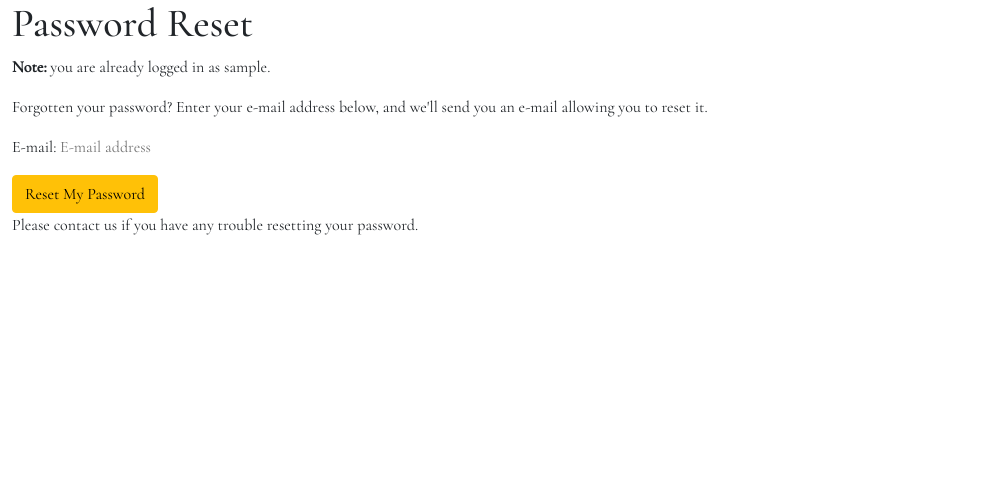
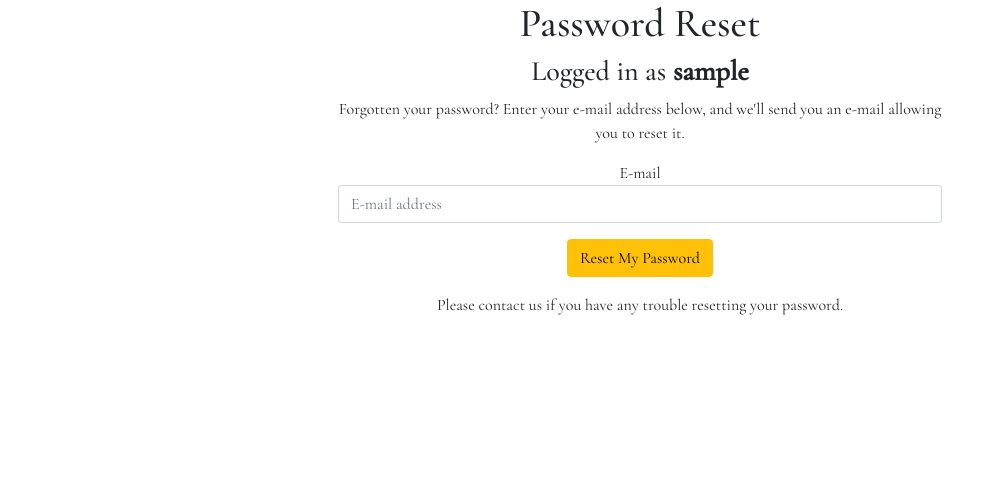
Before and after one commit to dilner1/Garden-Gnome-Blog, a Django app: page /accounts/password/reset/ in a window 1280 px wide. Shown: the part 310-800 px from the top of the page, without its empty margins (0-993 px from the left). Run offline with Django 3.2, Linux system fonts and the light colour scheme; the visitor is signed in with stand-in values (Sample User, id 1); some libraries are stand-ins or nearby versions; some web fonts are replaced.

Commit message:
Adjusting account form positions

```diff
--- a/templates/account/password_reset.html
+++ b/templates/account/password_reset.html
@@ -1,24 +1,28 @@
 {% extends "base.html" %}
-
 {% load i18n %}
 {% load account %}
+{% load crispy_forms_tags %}
 
 {% block head_title %}{% trans "Password Reset" %}{% endblock %}
 
 {% block content %}
-
-    <h1>{% trans "Password Reset" %}</h1>
+<div class=" d-flex justify-content-center align-items-center text-center">
+    <div class="row col-md-6">
+        <h1 class="text-center">{% trans "Password Reset" %}</h1>
         {% if user.is_authenticated %}
-    {% include "account/snippets/already_logged_in.html" %}
+        <h3>Logged in as <strong>{{user}}</strong></h3>
         {% endif %}
 
-    <p>{% trans "Forgotten your password? Enter your e-mail address below, and we'll send you an e-mail allowing you to reset it." %}</p>
+        <p>{% trans "Forgotten your password? Enter your e-mail address below, and we'll send you an e-mail allowing you to reset it." %}
+        </p>
 
         <form method="POST" action="{% url 'account_reset_password' %}" class="password_reset">
             {% csrf_token %}
-        {{ form.as_p }}
-        <input type="submit" class="btn btn-warning" value="{% trans 'Reset My Password' %}" />
+            {{ form|crispy }}
+            <input type="submit" class="btn btn-warning button-alt" value="{% trans 'Reset My Password' %}" />
         </form>
 
         <p>{% blocktrans %}Please contact us if you have any trouble resetting your password.{% endblocktrans %}</p>
+    </div>
+</div>
 {% endblock %}
```
Also changed, not shown: templates/account/password_change.html (+8 -2 lines), templates/edit_post.html (+4 -4 lines). Lines whose indentation alone changed are shown as unchanged.
